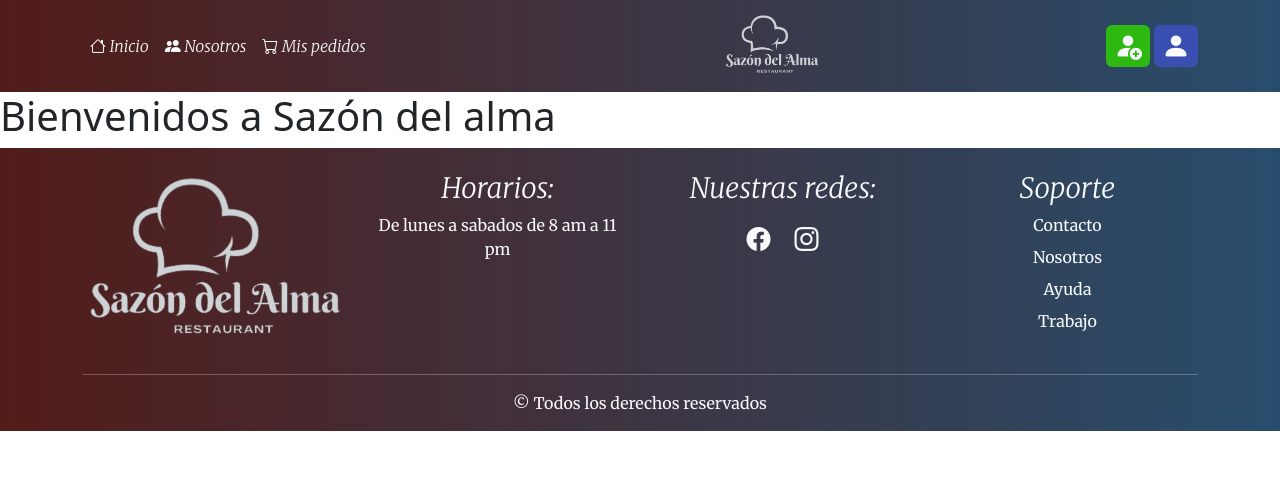
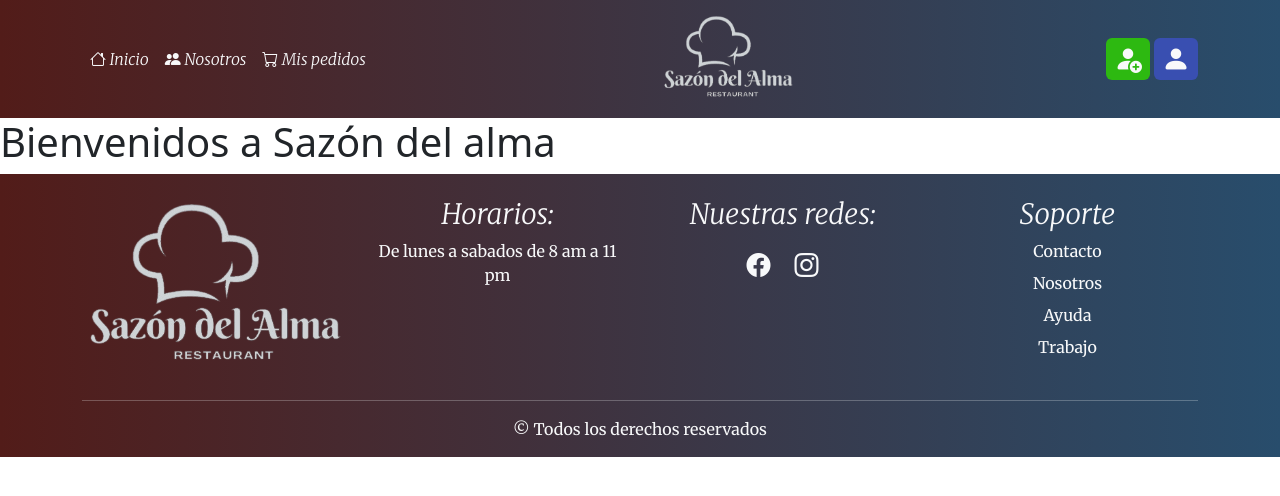
Before and after one commit to SheylaAstorga/RestaurantePF-Frontend, a React (Vite) app: page / in a window 1280 px wide. Shown: the top 496 px of the page. Built offline with nearby package versions, Linux system fonts and the light colour scheme.

Commit message:
solucionamos los errores de los widht del nav

```diff
--- a/src/App.css
+++ b/src/App.css
@@ -43,14 +43,29 @@ footer,
   font-weight: 400;
   font-style: normal;
 }
-.footerRedes{
+.footerRedes {
   display: flex;
   justify-content: center;
+}
+.logo-brand {
+  width: 40%;
+}
+.logoNav {
+  width: 100%;
+}
+.links-nav{
+  width: 0px;
 }
 
 @media all and (max-width: 767px) {
   .logoFooter {
     width: 80%;
+  }
+  .logo-brand {
+    width: 33%;
+  }
+  .logoNav {
+    width: 100%;
   }
 }
 @media all and (min-width: 768px) and (max-width: 991px) {
@@ -58,9 +73,15 @@ footer,
     width: 35%;
     margin-bottom: 5%;
   }
+  .logoNav {
+    width: 50%;
+  }
 }
 @media all and (min-width: 992px) {
   .logoFooter {
     width: 100%;
   }
+  .logoNav {
+    width: 30%;
+  }
 }
--- a/src/components/common/Menu.jsx
+++ b/src/components/common/Menu.jsx
@@ -10,33 +10,20 @@ const Menu = ({ usuarioLogueado, setUsuarioLogueado }) => {
         setUsuarioLogueado("");
         navegacion("/");
     };
-    // modificar el como se centran los elementos haciendo que el boton hamburguesa a la izquierda , el logo en el centro y el iniciar secion y registrar al final
+    // en la parte de los link hay mucho espacio
     return (
         <Navbar expand="lg" className="NavFondo">
-            <Container className="d-flex justify-content-between align-items-center">
+            <Container className="d-flex">
                 {/* cambiar de color a el boton hamburgesa */}
                 <Navbar.Toggle aria-controls="basic-navbar-nav" className="text-white" />
-                <Navbar.Collapse id="basic-navbar-nav">
-                    {/* modificar todas las rutas cuando este terminado el frontend */}
-                    <Nav className="">
-                        <NavLink end className="nav-link text-light footerTitulos" to="/">
-                            <i className="bi bi-house"></i> Inicio
-                        </NavLink>
-                        <NavLink end className="nav-link text-light footerTitulos" to="/">
-                            <i className="bi bi-people-fill"></i> Nosotros
-                        </NavLink>
-                        <NavLink end className="nav-link text-light footerTitulos" to="/">
-                            <i className="bi bi-cart"></i> Mis pedidos
-                        </NavLink>
-                    </Nav>
-                </Navbar.Collapse>
-                <Navbar.Brand className="m-0" as={Link} to="/">
+                <Navbar.Brand className="m-0 d-flex justify-content-start logo-brand order-lg-4" as={Link} to="/">
                     <img
                         src={logo}
                         alt="logo"
-                        className="text-light w-25"
+                        className="text-light logoNav"
                     />
                 </Navbar.Brand>
+                <div className="d-flex order-lg-5">
                     {usuarioLogueado !== "" ? (
                         <>
                             <NavLink end className="nav-link text-light" to="/administrador">
@@ -56,6 +43,21 @@ const Menu = ({ usuarioLogueado, setUsuarioLogueado }) => {
                             </NavLink>
                         </>
                     )}
+                </div>
+                <Navbar.Collapse id="basic-navbar-nav" className="order-lg-3 links-nav">
+                    {/* modificar todas las rutas cuando este terminado el frontend */}
+                    <Nav className="">
+                        <NavLink end className="nav-link text-light footerTitulos" to="/">
+                            <i className="bi bi-house"></i> Inicio
+                        </NavLink>
+                        <NavLink end className="nav-link text-light footerTitulos" to="/">
+                            <i className="bi bi-people-fill"></i> Nosotros
+                        </NavLink>
+                        <NavLink end className="nav-link text-light footerTitulos" to="/">
+                            <i className="bi bi-cart"></i> Mis pedidos
+                        </NavLink>
+                    </Nav>
+                </Navbar.Collapse>
             </Container>
         </Navbar>
     );
```
Lines whose indentation alone changed are shown as unchanged.
